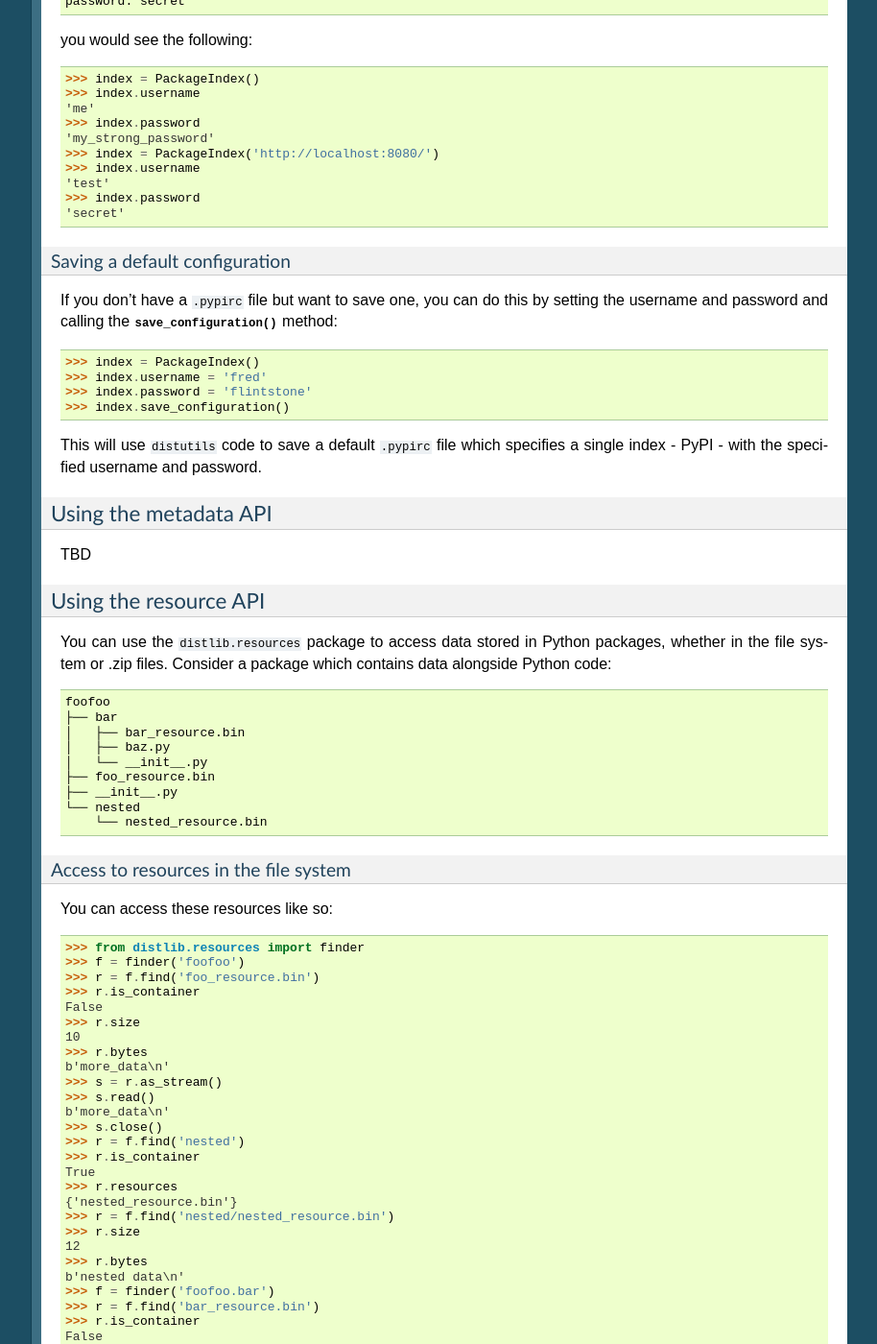
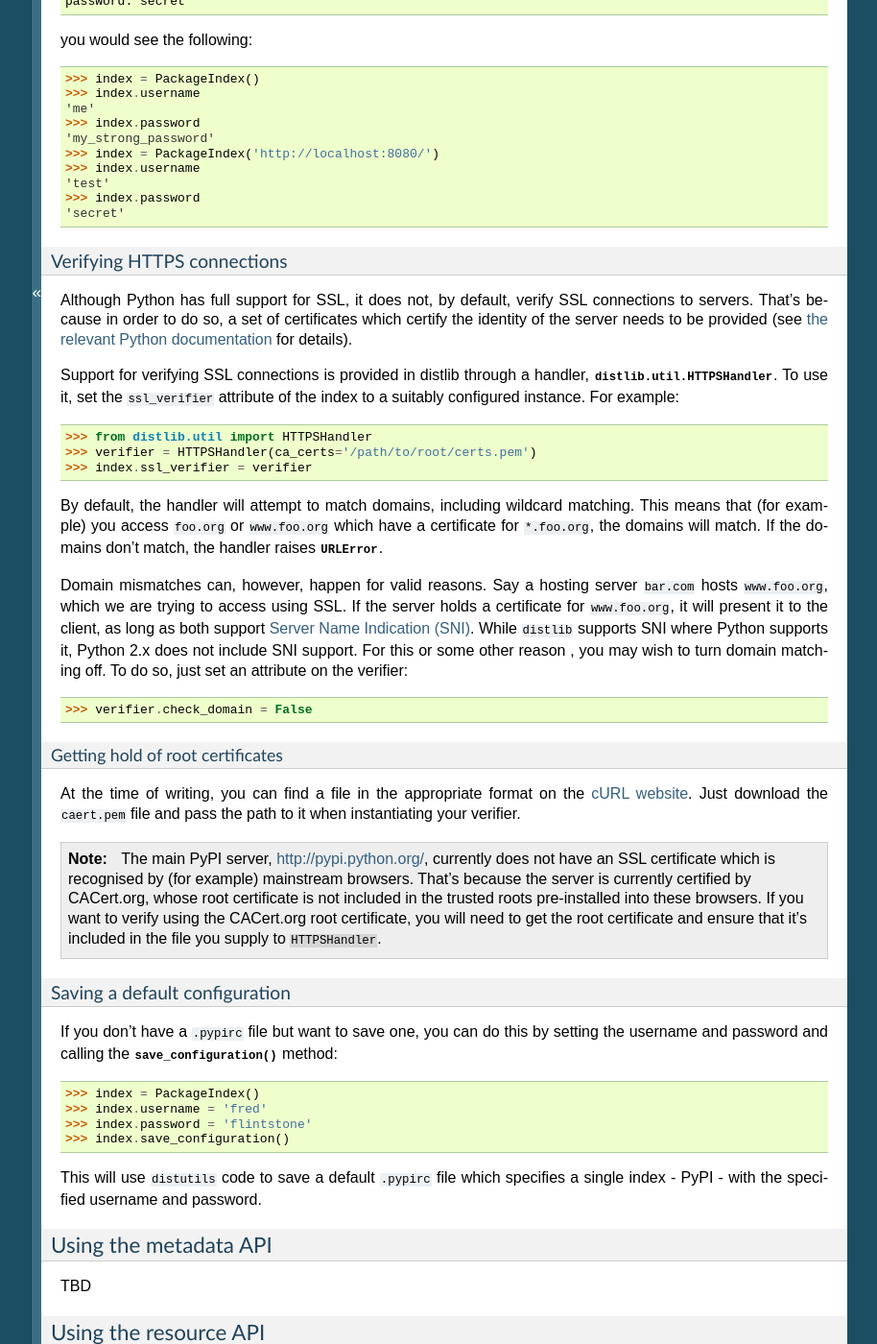
Before and after one commit to dstufft/distlib, a Sphinx documentation site: the page built from docs/tutorial.rst, in a window 1280 px wide and 1400 px high, scrolled down 8824 px. Shown: the whole window at 96% size, without its empty margins (187-1101 px from the left). Built offline with Sphinx 7.4.7, drawn with Linux system fonts in a browser that asks for light colours; formulas are drawn with MathJax 3; comment, search, counter and statistics services are not loaded; some of the changed text lies outside the part shown.

Commit message:
Updated docs to reflect SSL verification support.

```diff
--- a/docs/overview.rst
+++ b/docs/overview.rst
@@ -89,7 +89,9 @@ Distlib currently offers the following features:
   the ability to scan for dependencies and building dependency graphs.
 * The package ``distlib.index``, which implements an interface to perform
   operations on an index, such as registering a project, uploading a
-  distribution or uploading documentation.
+  distribution or uploading documentation. Support is included for verifying
+  SSL connections (with domain matching) and signing/verifying packages using
+  GnuPG.
 * The package ``distlib.metadata``, which implements distribution metadata as
   defined by :pep:`345`, :pep:`314` and :pep:`241`.
 * The package ``distlib.markers``, which implements environment markers as
--- a/docs/tutorial.rst
+++ b/docs/tutorial.rst
@@ -573,6 +573,57 @@ you would see the following::
     >>> index.password
     'secret'
 
+Verifying HTTPS connections
+~~~~~~~~~~~~~~~~~~~~~~~~~~~
+
+Although Python has full support for SSL, it does not, by default, verify SSL
+connections to servers. That's because in order to do so, a set of certificates
+which certify the identity of the server needs to be provided (see `the
+relevant Python documentation
+<http://docs.python.org/3/library/ssl.html#certificates>`_ for details).
+
+Support for verifying SSL connections is provided in distlib through a handler,
+:class:`distlib.util.HTTPSHandler`. To use it, set the ``ssl_verifier``
+attribute of the index to a suitably configured instance. For example::
+
+    >>> from distlib.util import HTTPSHandler
+    >>> verifier = HTTPSHandler(ca_certs='/path/to/root/certs.pem')
+    >>> index.ssl_verifier = verifier
+
+By default, the handler will attempt to match domains, including wildcard
+matching. This means that (for example) you access ``foo.org`` or
+``www.foo.org`` which have a certificate for ``*.foo.org``, the domains will
+match. If the domains don't match, the handler raises :class:`URLError`.
+
+Domain mismatches can, however, happen for valid reasons. Say a hosting server
+``bar.com`` hosts ``www.foo.org``, which we are trying to access using SSL. If
+the server holds a certificate for ``www.foo.org``, it will present it to the
+client, as long as both support `Server Name Indication (SNI)
+<http://wikipedia.org/wiki/Server_Name_Indication>`_. While ``distlib``
+supports SNI where Python supports it, Python 2.x does not include SNI support.
+For this or some other reason , you may wish to turn domain matching off. To do
+so, just set an attribute on the verifier::
+
+    >>> verifier.check_domain = False
+
+
+Getting hold of root certificates
++++++++++++++++++++++++++++++++++
+
+At the time of writing, you can find a file in the appropriate format on the
+`cURL website <http://curl.haxx.se/docs/caextract.html>`_. Just download the
+``caert.pem`` file and pass the path to it when instantiating your verifier.
+
+
+.. note::
+   The main PyPI server, http://pypi.python.org/, currently does not have an
+   SSL certificate which is recognised by (for example) mainstream browsers.
+   That's because the server is currently certified by CACert.org, whose root
+   certificate is not included in the trusted roots pre-installed into these
+   browsers. If you want to verify using the CACert.org root certificate, you
+   will need to get the root certificate and ensure that it's included in
+   the file you supply to ``HTTPSHandler``.
+
 Saving a default configuration
 ~~~~~~~~~~~~~~~~~~~~~~~~~~~~~~
 
```
